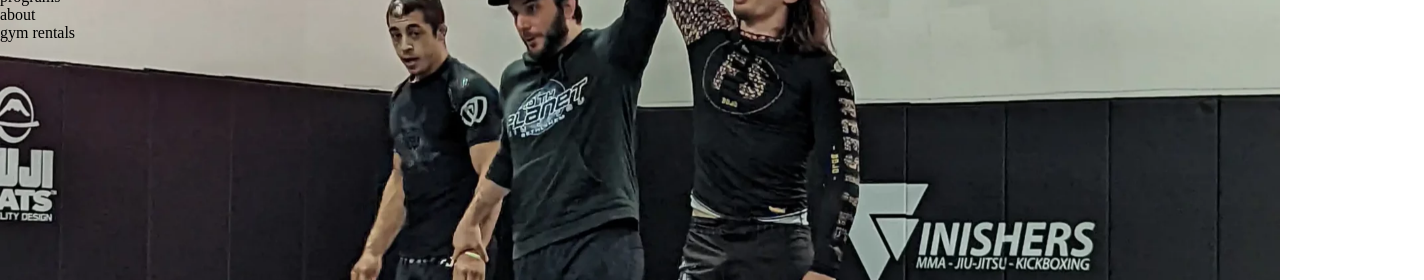
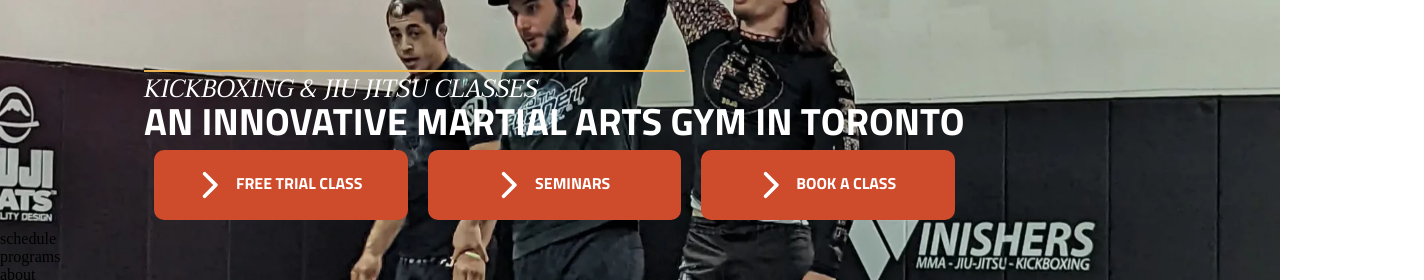
Before and after one commit to erezyaron/freestyledojo-site, a React (Vite) app: page / in a window 1280 px wide. Shown: the part 224-504 px from the top of the page, 1424 px wide, since content can reach past the window. Built offline with nearby package versions, Linux system fonts and the light colour scheme.

Commit message:
fly in section with animation

```diff
--- a/src/Sections/Home.jsx
+++ b/src/Sections/Home.jsx
@@ -5,6 +5,7 @@ import Schedule from './Schedule';
 import Programs from './Programs';
 import About from './About';
 import GymRentals from './GymRentals';
+import FlyInSection from '../components/FlyInSection/FlyInSection';
 
 const Home = () => {
     return (
@@ -12,6 +13,7 @@ const Home = () => {
         <Background />
         <Header />
         <Menus />
+        <FlyInSection />
         <Schedule />
         <Programs />
         <About />
--- /dev/null
+++ b/src/components/FlyInSection/ActionButton.css
@@ -0,0 +1,23 @@
+
+  .action-button {
+    background-color: #CE4B2C;
+    color: white;
+    padding: 20px 10px;
+    cursor: pointer;
+    border: none;
+    font-weight: bold;
+    border-radius: 10px;
+    flex: 1;
+    margin: 10px 10px;
+    text-align: center;
+    transition: background-color 0.3s;
+    font-family: 'Titillium Web';
+    font-weight: 700;
+    text-transform: uppercase;
+  }
+
+  .action-button .fa-chevron-right {
+    margin-right: 18px;
+    height: 30px;
+    vertical-align: middle;
+  }
--- /dev/null
+++ b/src/components/FlyInSection/ActionButton.jsx
@@ -0,0 +1,15 @@
+import React from 'react';
+import './ActionButton.css'; // Make sure to import the CSS file
+import { faChevronRight } from '@fortawesome/free-solid-svg-icons';
+import { FontAwesomeIcon } from '@fortawesome/react-fontawesome';
+
+const ActionButton = ({ label, onClick }) => {
+  return (
+    <div className="action-button" onClick={onClick}>
+      <FontAwesomeIcon icon={faChevronRight} />
+      {label}
+    </div>
+  );
+};
+
+export default ActionButton;
--- /dev/null
+++ b/src/components/FlyInSection/FlyInSection.css
@@ -0,0 +1,68 @@
+.fly-in {
+    display: flex;
+    flex-direction: column;
+    color: white;
+  }
+
+  .fly-in-title {
+    font-size: 25px;
+    font-weight: 400;
+    font-style: italic;
+    font-family: "Taviraj";
+    text-transform: uppercase;
+    text-align: left;
+    line-height: 1;
+    margin: 0;
+    padding: 0;
+  }
+
+  .fly-in-section {
+    font-size: 38px;
+    font-weight: 700;
+    font-family: "Titillium Web";
+    text-transform: uppercase;
+    text-align: left;
+    line-height: 1;
+    padding: 0;
+    margin: 0;
+    box-sizing: border-box;
+  }
+  @keyframes bounceInLeft{60%,75%,90%,from,to{animation-timing-function:cubic-bezier(.215,.61,.355,1)}0%{opacity:0;transform:translate3d(-3000px,0,0)}60%{opacity:1;transform:translate3d(25px,0,0)}75%{transform:translate3d(-10px,0,0)}90%{transform:translate3d(5px,0,0)}to{transform:none}}
+  .button-container {
+    display: flex;
+    justify-content: space-between;
+    width: 100%;
+  }
+  .widget-wrap {
+    display: flex;
+    position: relative;
+    width: 100%;
+    flex-wrap: wrap;
+    align-content: flex-start;
+    animation: bounceInLeft 1s ease forwards;
+    left: 144px;
+    margin-top: 100px;
+  }
+    .widget{
+        width: 65%;
+    }
+  .widget-container {
+    margin-bottom: 5px;
+  }
+  .widget-separator {
+    display: flex;
+    box-sizing: border-box;
+    width: 100%;
+    margin: 0;
+    padding: 0;
+  }
+  .widget-span-separator {
+    width: 65%;
+    height: 2px;
+    display: block;
+    margin: 0;
+    direction: ltr;
+    background-color: #E8B352;
+    margin: 0;
+    padding: 0;
+}
--- /dev/null
+++ b/src/components/FlyInSection/FlyInSection.jsx
@@ -0,0 +1,27 @@
+import './FlyInSection.css'
+import ActionButton from './ActionButton'
+
+const FlyInSection = () => {
+    return (
+        <div className='widget-wrap'>
+            <div className='widget'>
+                <div className='widget-container'>
+                    <div className='widget-separator'>
+                        <span className='widget-span-separator'></span>
+                    </div>
+                </div>
+            </div>
+            <div className='fly-in'>
+                <h2 className='fly-in-title'>Kickboxing & Jiu Jitsu Classes</h2>
+                <h1 className='fly-in-section'>An Innovative Martial Arts Gym In Toronto</h1>
+                <div className='button-container'>
+                <ActionButton label="Free Trial Class" onClick={alert} />
+                <ActionButton label="Seminars" onClick={alert} />
+                <ActionButton label="Book a Class" onClick={alert} />
+                </div>
+            </div>
+        </div>
+    )
+}
+
+export default FlyInSection
```
